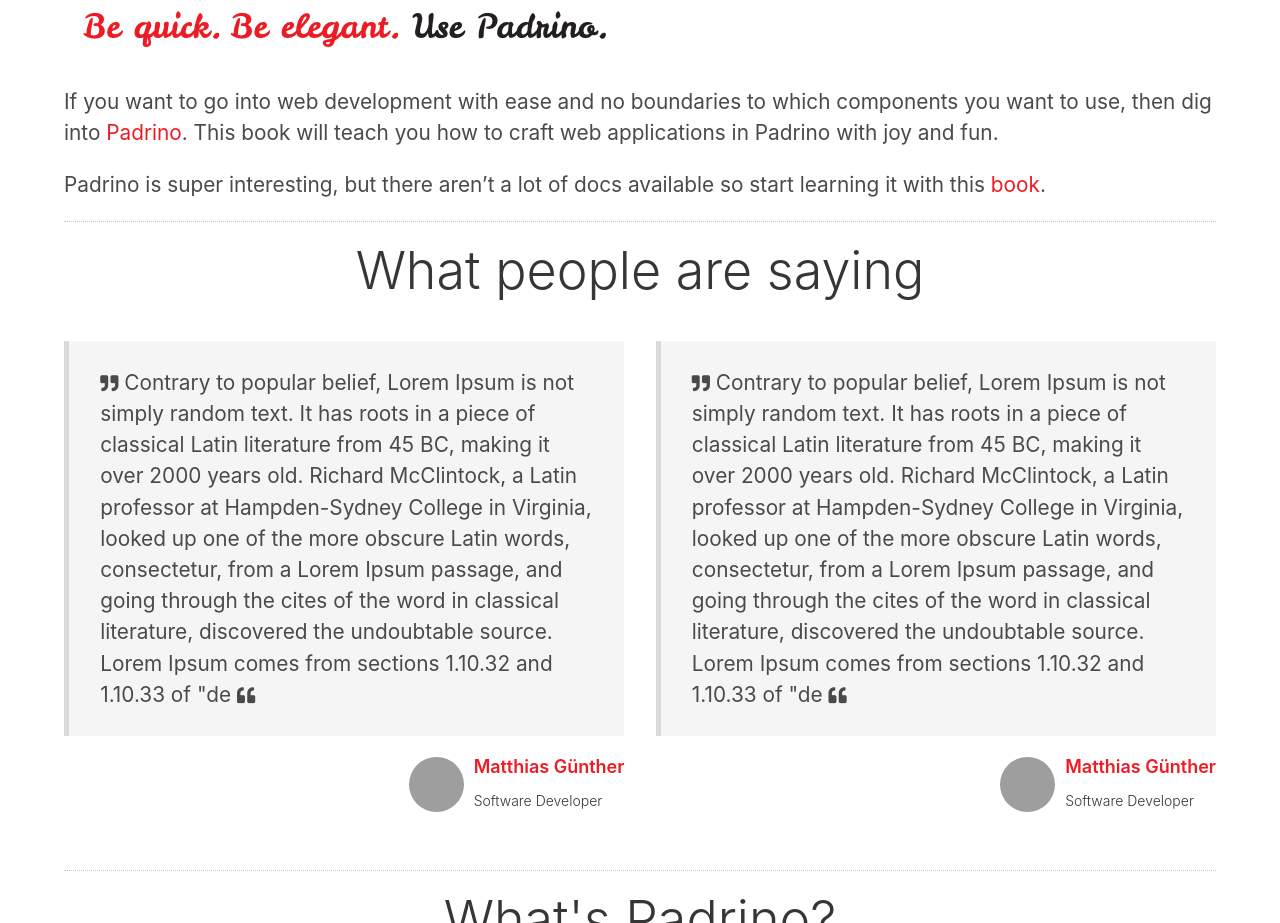
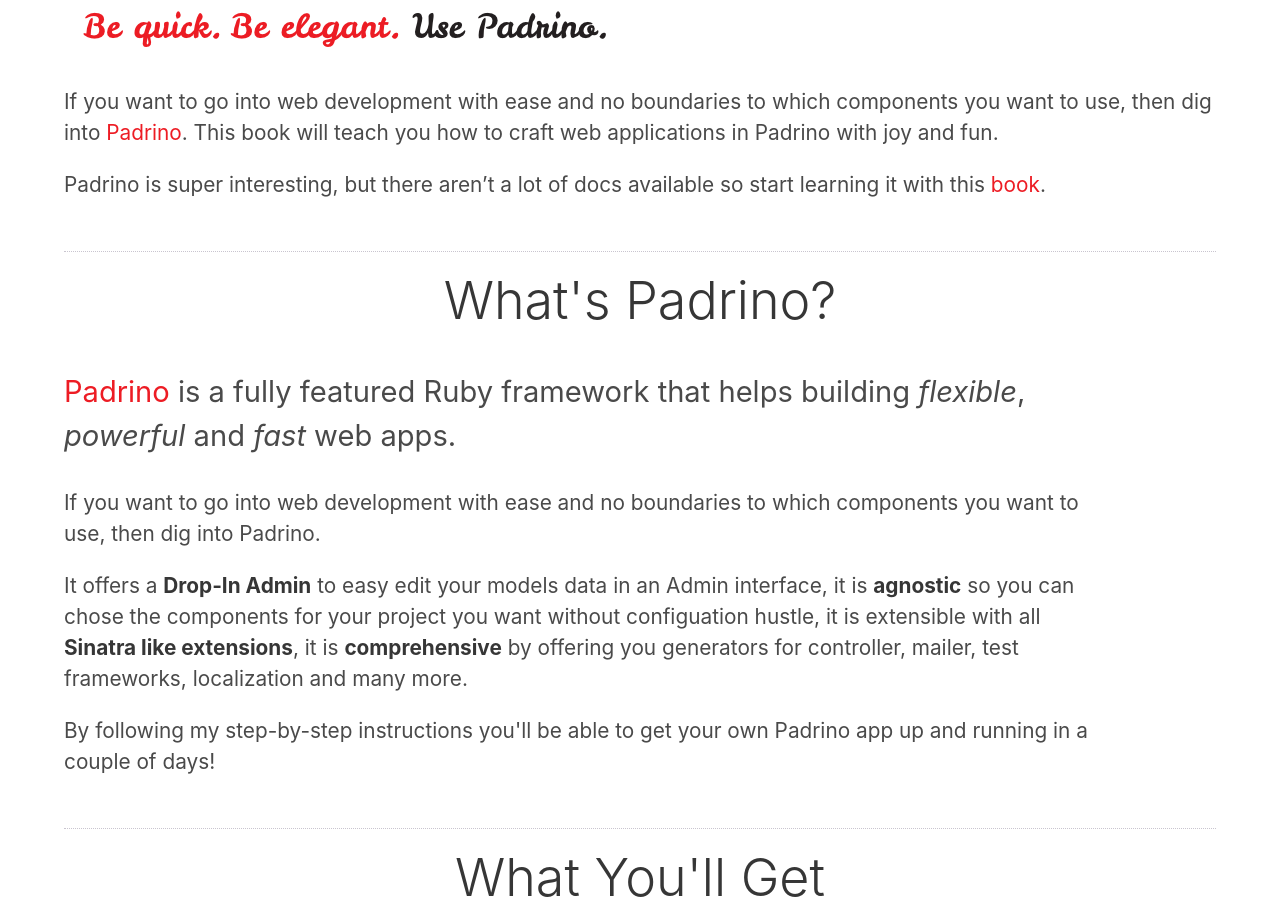
Before and after one commit to padrinobook/padrinobook.com, a Jekyll site: the page built from index.md, in a window 1280 px wide. Shown: the part 344-1267 px from the top of the page. Built offline with Jekyll 4.4.1, drawn with Linux system fonts in a browser that asks for light colours; nearby versions of some CDN libraries; Markdown is read by kramdown in place of the engine named in the settings; comment, search, counter and statistics services are not loaded; some of the changed text lies outside the part shown; grey boxes are pictures that could not be loaded.

Commit message:
Add hide class to hide things where I don't have content

```diff
--- a/css/style.css
+++ b/css/style.css
@@ -32,6 +32,10 @@ ul, menu, dir {
   text-align: center;
   margin-left: auto;
   margin-right: auto;
+}
+
+.hide {
+  display: none;
 }
 
 .has-image-centered {
--- a/index.md
+++ b/index.md
@@ -7,7 +7,7 @@ This book will teach you how to craft web applications in Padrino with joy and f
 
 Padrino is super interesting, but there aren't a lot of docs available so start learning it with this <a href="https://www.softcover.io/books/wikimatze/padrinobook">book</a>.
 
-<section id="testimonials">
+<section id="testimonials" class="hide">
   <h2>What people are saying</h2>
   <div class="columns">
     <div class="column is-6 testimonial">
@@ -91,7 +91,7 @@ Padrino is super interesting, but there aren't a lot of docs available so start
   </div>
 </section>
 
-<section id="building">
+<section id="building" class="hide">
   <h2>What You'll Be Creating</h2>
   <figure class="image is-square">
     <img src="https://picsum.photos/1202/1202?image=877">
@@ -124,7 +124,7 @@ Padrino is super interesting, but there aren't a lot of docs available so start
 
 <section id="getting">
   <h2>What You'll Get</h2>
-  <figure class="image is-square">
+  <figure class="image is-square hide">
     <img src="https://picsum.photos/g/1202/1202?image=1051">
   </figure>
   <div class="columns">
```
